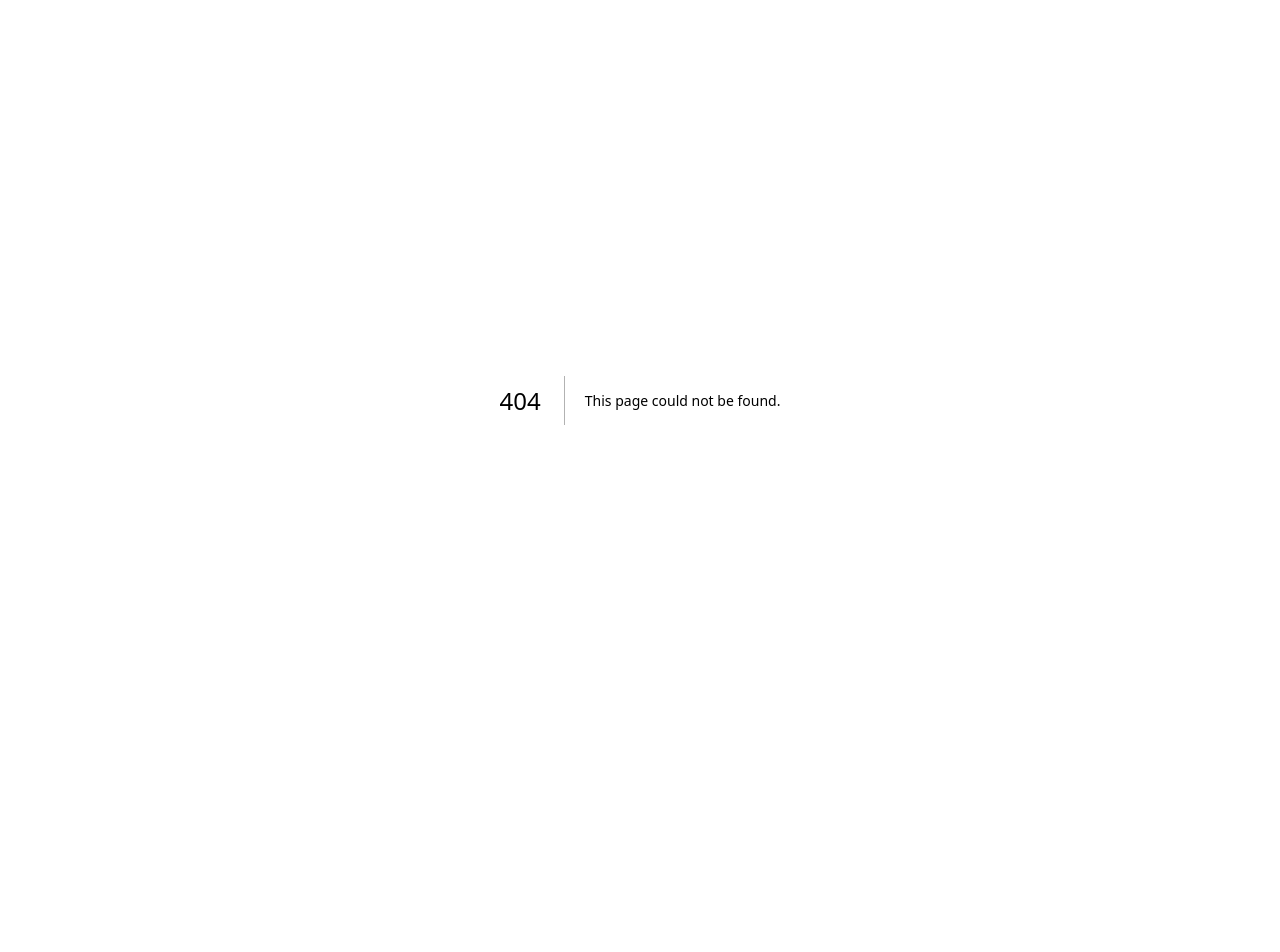
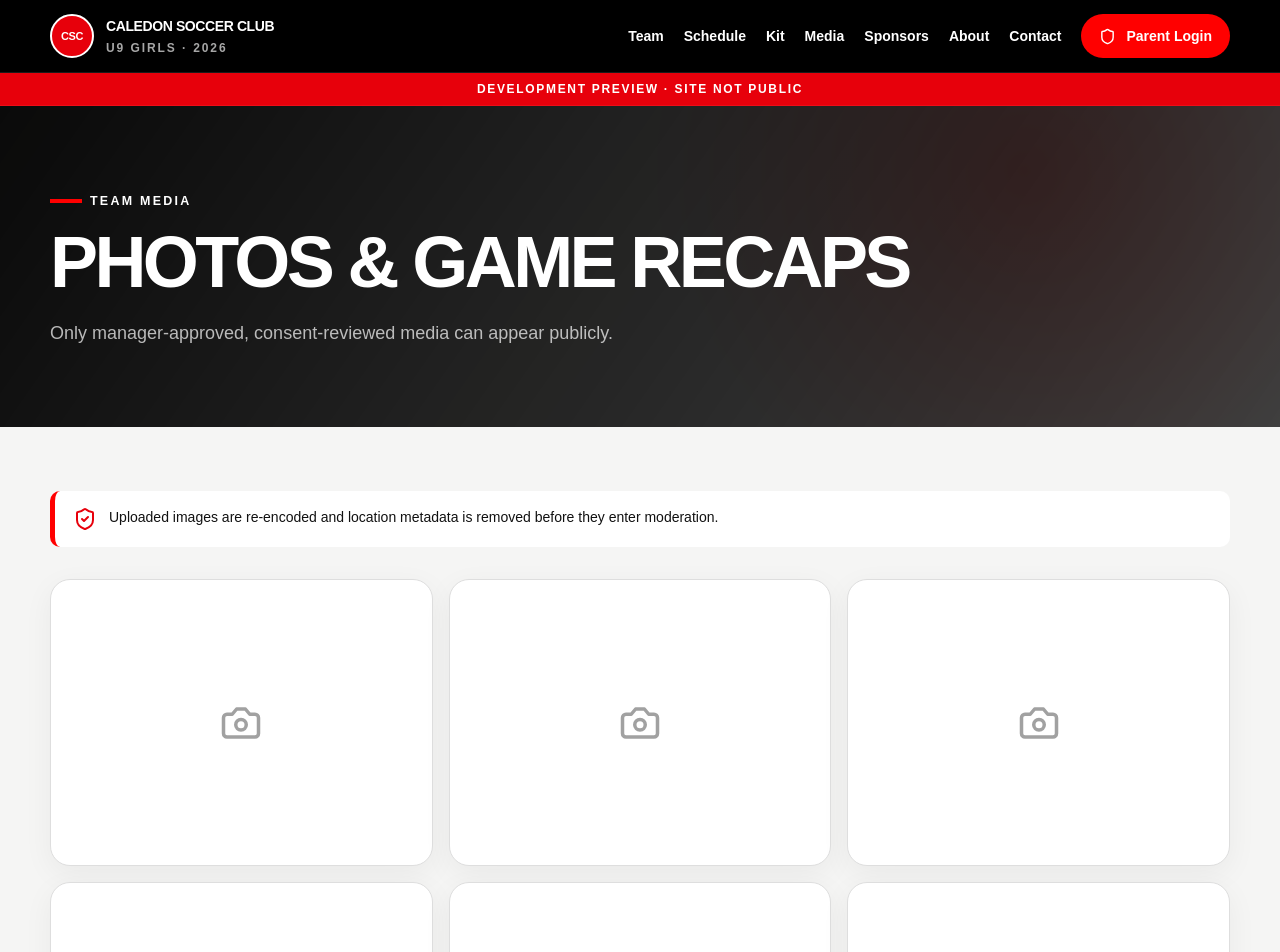
Before and after one commit to dang85ai/dg-claud, a Next.js app: page /media in a window 1280 px wide. Before the commit this address had no page. Shown: the top 952 px of the page. Before the commit the page ends 800 px from the top, so only its background shows below. Built offline with nearby package versions, Linux system fonts and the light colour scheme.

Commit message:
Build app/media/page.tsx

```diff
--- /dev/null
+++ b/app/media/page.tsx
@@ -0,0 +1,34 @@
+import { DevelopmentBanner } from "@/components/DevelopmentBanner";
+import { PublicPageHero } from "@/components/PublicPageHero";
+import { PublicShell } from "@/components/PublicShell";
+import { Camera, ShieldCheck } from "lucide-react";
+
+export default function MediaPage() {
+  return (
+    <PublicShell>
+      <DevelopmentBanner />
+      <PublicPageHero
+        eyebrow="Team Media"
+        title="Photos & Game Recaps"
+        copy="Only manager-approved, consent-reviewed media can appear publicly."
+      />
+      <section className="section">
+        <div className="container">
+          <div className="notice mb-8 flex gap-3">
+            <ShieldCheck className="shrink-0 text-red-600" />
+            <p className="text-sm">
+              Uploaded images are re-encoded and location metadata is removed before they enter moderation.
+            </p>
+          </div>
+          <div className="grid gap-4 sm:grid-cols-2 lg:grid-cols-3">
+            {Array.from({ length: 6 }, (_, i) => (
+              <div key={i} className="card grid aspect-[4/3] place-items-center bg-neutral-200">
+                <Camera className="text-neutral-400" size={42} />
+              </div>
+            ))}
+          </div>
+        </div>
+      </section>
+    </PublicShell>
+  );
+}
```
